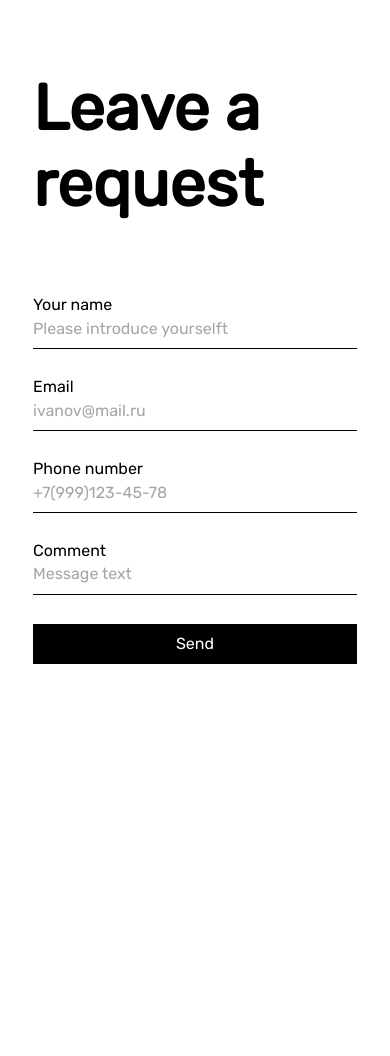
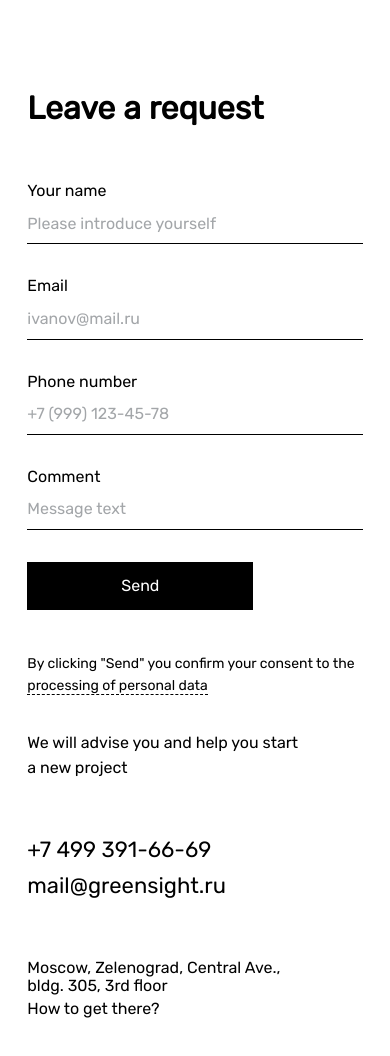
Before and after one commit to NikolayDimitriev/hh-vacancy, a React (Create React App) app: page / in a window 390 px wide. Shown: the part 374-1430 px from the top of the page. Before the commit the page ends 1119 px from the top, so only its background shows below. Built offline with nearby package versions, Linux system fonts and the light colour scheme; no server answers.

Commit message:
make adaptives for footer

```diff
--- a/src/App.scss
+++ b/src/App.scss
@@ -4,3 +4,9 @@
   margin: 0 $grid_margin;
   padding: 81px 0;
 }
+
+@media (max-width: 768px) {
+  .container {
+    margin: 0 7%;
+  }
+}
--- a/src/components/Footer/Footer.jsx
+++ b/src/components/Footer/Footer.jsx
@@ -90,7 +90,7 @@ export const Footer = () => {
               id="name"
               value={name}
               onChange={handleInput}
-              placeholder="Please introduce yourselft"
+              placeholder="Please introduce yourself"
             />
           </div>
           <div className="footer-form__elem">
@@ -126,7 +126,7 @@ export const Footer = () => {
               id="phone"
               value={phone}
               onChange={handleInput}
-              placeholder="+7(999)123-45-78"
+              placeholder="+7 (999) 123-45-78"
             />
           </div>
           <div className="footer-form__elem">
@@ -145,8 +145,37 @@ export const Footer = () => {
           <button className="footer-form__button" type="submit">
             Send
           </button>
+
+          <div className="footer-form__accept">
+            By clicking "Send" you confirm your consent to the&ensp;
+            <span className="footer-form__link">
+              processing of personal data
+            </span>
+          </div>
         </form>
-        <div className="footer-contact"></div>
+        <div className="footer-contact">
+          <span className="footer-contact__text">
+            We will advise you and help you start
+            <br /> a new project
+          </span>
+          <div className="footer-contact__links">
+            <a href="tel:+7 499 391-66-69" className="footer-contact__phone">
+              +7 499 391-66-69
+            </a>
+            <a
+              href="mailto:mail@greensight.ru"
+              className="footer-contact__email"
+            >
+              mail@greensight.ru
+            </a>
+          </div>
+          <div className="footer-contact__address">
+            <span>
+              Moscow, Zelenograd, Central Ave., <br /> bldg. 305, 3rd floor
+            </span>
+            <span className="footer-contact__way">How to get there?</span>
+          </div>
+        </div>
       </div>
     </footer>
   );
--- a/src/components/Footer/Footer.scss
+++ b/src/components/Footer/Footer.scss
@@ -1,3 +1,5 @@
+@import "../../variables.scss";
+
 .footer {
   padding-top: 70px;
   font-family: "Rubik", sans-serif;
@@ -9,14 +11,27 @@
     line-height: 76px;
   }
 
+  &-wrapper {
+    width: $grid_width * 9 + $grid_gutter * 8;
+    display: flex;
+    justify-content: space-between;
+    flex-wrap: wrap;
+    row-gap: 32px;
+  }
+
   &-form {
     display: flex;
     flex-direction: column;
+    max-width: 405px;
 
     &__elem {
       display: flex;
       flex-direction: column;
       margin-bottom: 29px;
+    }
+
+    &__label {
+      line-height: 160%;
     }
 
     &__input {
@@ -26,7 +41,7 @@
       border-bottom: 1px solid #000;
       color: #000;
       padding: 0;
-      padding-top: 1px;
+      padding-top: 7px;
       padding-bottom: 7px;
 
       &--invalid {
@@ -48,6 +63,103 @@
       border: 1px solid #000000;
       color: #fff;
       padding: 10px 0;
+      margin-top: 3px;
+      margin-bottom: 43px;
+      width: 226px;
+      height: 48px;
+    }
+
+    &__accept {
+      font-family: "Rubik";
+      font-size: 14px;
+      line-height: 160%;
+    }
+
+    &__link {
+      border-bottom: 1px dashed #000000;
+    }
+  }
+
+  &-contact {
+    font-family: "Rubik", sans-serif;
+    display: flex;
+    flex-direction: column;
+    justify-content: space-between;
+    max-height: 353px;
+    min-height: 289px;
+
+    &__text {
+      font-size: 18px;
+      line-height: 160%;
+    }
+
+    &__links {
+      display: flex;
+      flex-direction: column;
+    }
+
+    &__phone {
+      font-size: 32px;
+      line-height: 24px;
+      text-decoration: none;
+      color: inherit;
+      outline: none;
+      margin-bottom: 8px;
+    }
+
+    &__email {
+      font-size: 32px;
+      line-height: 32px;
+      text-decoration: none;
+      color: inherit;
+      outline: none;
+    }
+
+    &__address {
+      display: flex;
+      flex-direction: column;
+    }
+
+    &__way {
+      display: inline-block;
+      margin-top: 5px;
     }
   }
 }
+
+@media (max-width: 768px) {
+  .footer {
+    &__title {
+      font-size: 32px;
+      margin-bottom: 32px;
+    }
+
+    &-wrapper {
+      width: 100%;
+      flex-direction: column;
+      justify-content: start;
+    }
+
+    &-form {
+      width: 100%;
+      max-width: none;
+    }
+
+    &-contact {
+      width: 100%;
+
+      &__text {
+        font-size: 16px;
+      }
+      &__phone {
+        font-size: 22px;
+        line-height: 24px;
+      }
+
+      &__email {
+        font-size: 22px;
+        line-height: 32px;
+      }
+    }
+  }
+}
--- a/src/utilts/validateForm.js
+++ b/src/utilts/validateForm.js
@@ -5,6 +5,7 @@ export const validateName = (name) => {
 
 export const validateEmail = (email) => {
   return email.match(
+    // eslint-disable-next-line no-useless-escape
     /^(([^<>()[\]\\.,;:\s@\"]+(\.[^<>()[\]\\.,;:\s@\"]+)*)|(\".+\"))@((\[[0-9]{1,3}\.[0-9]{1,3}\.[0-9]{1,3}\.[0-9]{1,3}\])|(([a-zA-Z\-0-9]+\.)+[a-zA-Z]{2,}))$/
   );
 };
```
